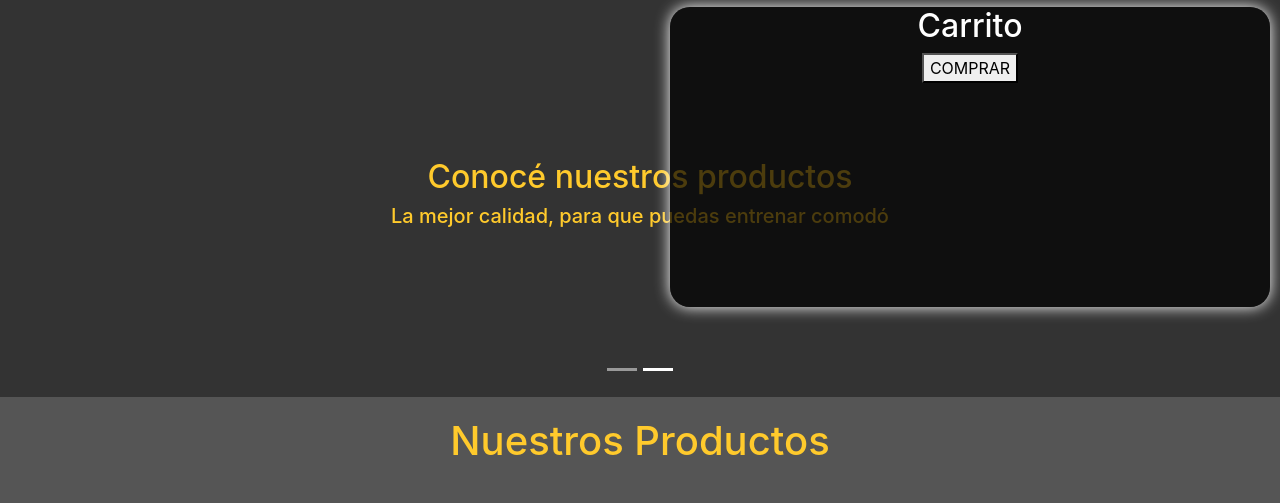
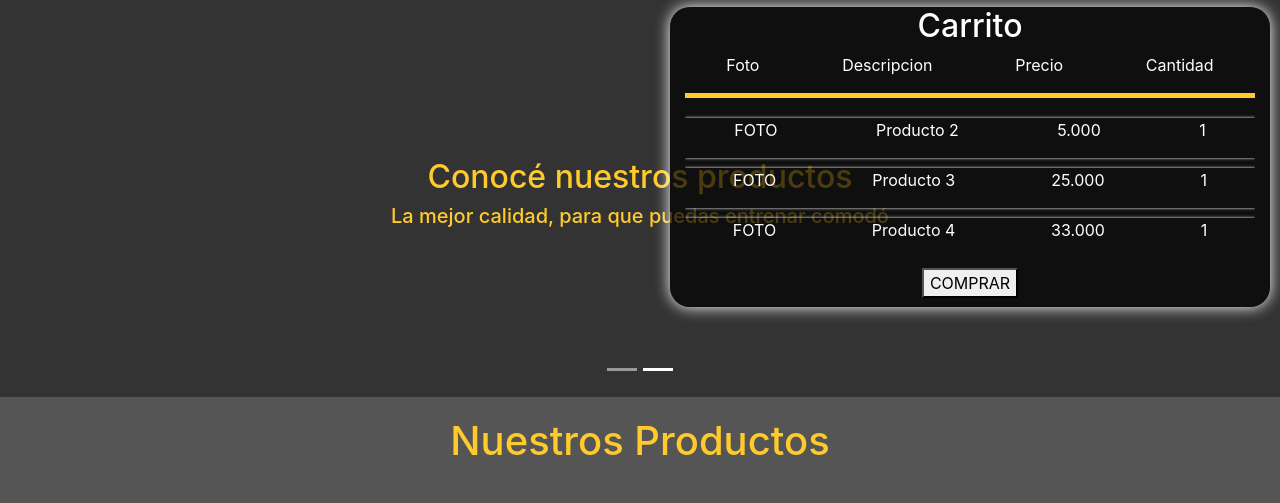
Before and after one commit to LUCASMSALDANA/Web-GOTT, a plain HTML site: page index.html in a window 1280 px wide. Both pictures are taken after a click on the picture 1240 px from the left and 50 px from the top of the page. Shown: the part 103-606 px from the top of the page. Drawn offline with nearby package versions, Linux system fonts and the light colour scheme; no server answers.

Commit message:
Primer bosquejo de como serian las cartas del carrito, falta estilizar

```diff
--- a/index.css
+++ b/index.css
@@ -41,7 +41,7 @@ header .container{
 
 #carritoIcon:hover{
     width: 53px; height: 53px;
-    filter: drop-shadow(0px 0px 5px yellow );
+    filter: drop-shadow(0px 0px 5px #ffca2c );
 }
 
 /* --- SLIDER --- */
@@ -108,6 +108,46 @@ header .container{
     text-align: center;
 }
 
+#titles-carrito{
+    width: 95%;
+    display: flex;
+    flex-direction: row;
+    justify-content: space-around;
+    border-bottom: 5px solid #ffca2c;
+}
+
+#body-carrito{
+    display: flex;
+    flex-direction: column;
+    align-items: center;
+    text-align: center;
+    width: 95%;
+}
+
+
+#carrito-card-container{
+    width: 100%;
+    display: flex;
+    flex-direction: column;
+    margin: auto 0px auto 0px;
+    margin-top: 10px;
+    margin-bottom: 10px;
+    height: 150px;
+    min-height: 150px;
+    overflow: hidden;
+    overflow-y: scroll;
+}
+
+
+.carrito-card{
+    width: 100%;
+    margin-top: 10px;
+    display: flex;
+    flex-direction: row;
+    justify-content: space-around;
+    box-shadow: 0px 0px 3px white;
+}
+
 /* --- Footer --- */
 footer{
     text-align: center;
--- a/index.html
+++ b/index.html
@@ -60,7 +60,42 @@
         <div id="header-carrito">
           <h2 id="title-carrito">Carrito</h2>
         </div>
+        <div id="titles-carrito">
+            <p>Foto</p>
+            <p>Descripcion</p>
+            <p>Precio</p>
+            <p>Cantidad</p>
+        </div>
         <div id="body-carrito">
+            <div id="carrito-card-container">
+                <div class="carrito-card">
+                    <p>FOTO</p>
+                    <p>Producto 2</p>
+                    <p>5.000</p>
+                    <p>1</p>
+                </div>
+
+                <div class="carrito-card">
+                    <p>FOTO</p>
+                    <p>Producto 3</p>
+                    <p>25.000</p>
+                    <p>1</p>
+                </div>
+
+                <div class="carrito-card">
+                    <p>FOTO</p>
+                    <p>Producto 4</p>
+                    <p>33.000</p>
+                    <p>1</p>
+                </div>
+
+                <div class="carrito-card">
+                    <p>FOTO</p>
+                    <p>Producto 1</p>
+                    <p>15.000</p>
+                    <p>1</p>
+                </div>
+            </div>
           <button id="compraFinal">COMPRAR</button>
         </div>
     </div>
```
